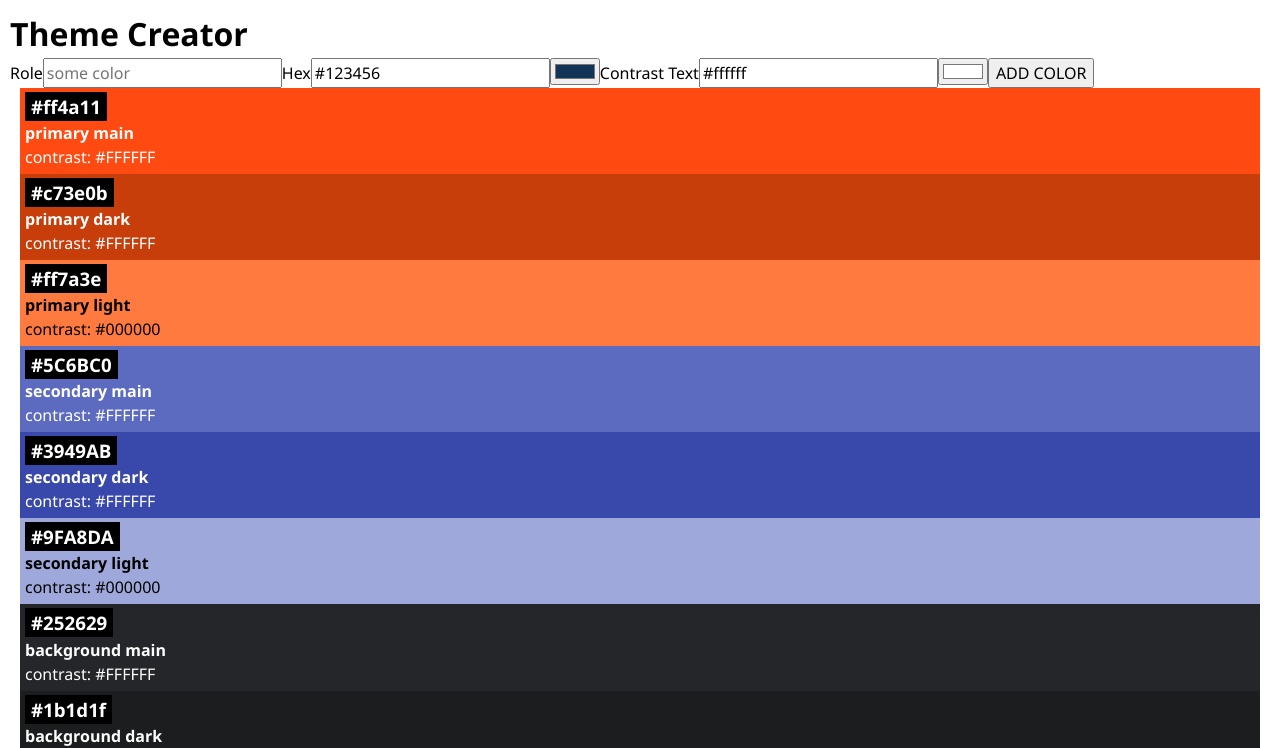
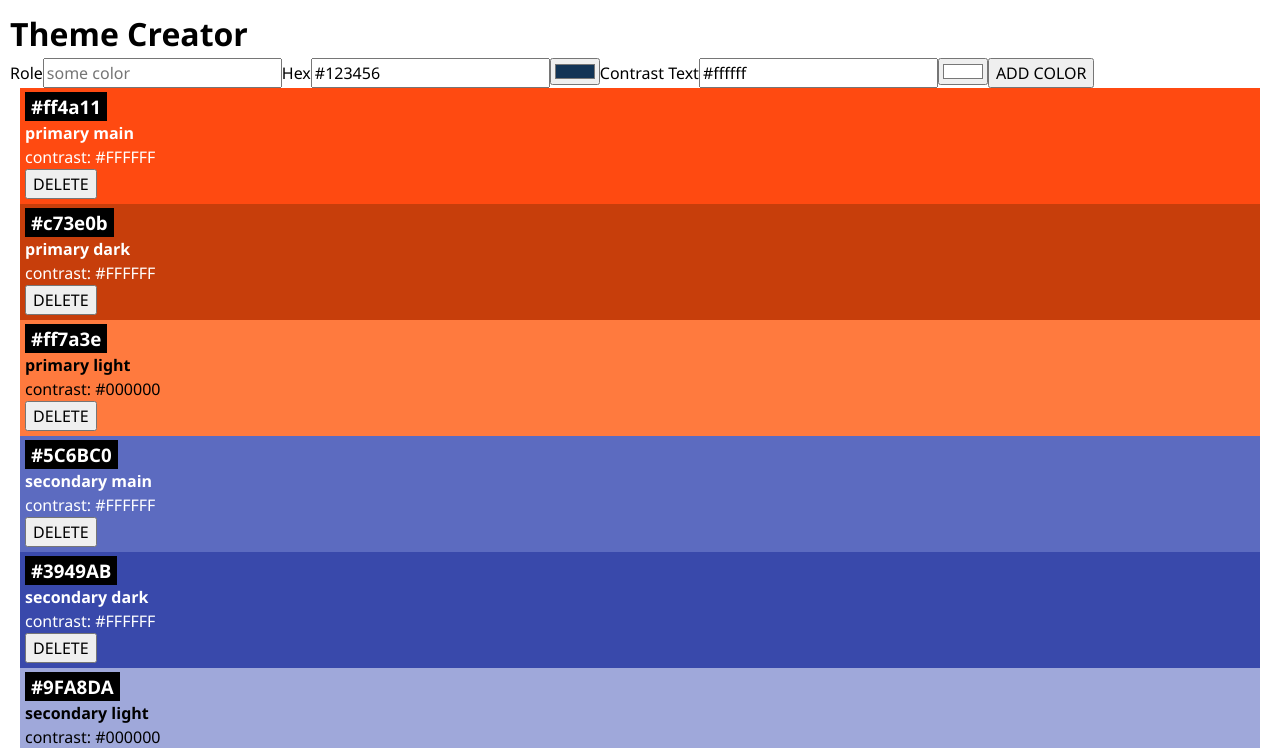
Before and after one commit to EmmaDir/web-react-recap-project, a React (Vite) app: page / in a window 1280 px wide. Shown: the top 748 px of the page. Built offline with nearby package versions, Linux system fonts and the light colour scheme.

Commit message:
add function delete

```diff
--- a/src/App.jsx
+++ b/src/App.jsx
@@ -9,14 +9,26 @@ function App() {
   function handleAddColor(newColor) {
     setColors([newColor, ...colors]);
   }
+  function handleConfirmDelete(idToDelete) {
+    setColors(colors.filter((color) => color.id !== idToDelete));
+  }
 
   return (
     <>
       <h1>Theme Creator</h1>
       <ColorForm onAddColor={handleAddColor} />
       {colors.map((color) => {
-        return <Color key={color.id} color={color} />;
+        return (
+          <Color
+            key={color.id}
+            color={color}
+            onConfirmDelete={handleConfirmDelete}
+          />
+        );
       })}
+      {colors.length === 0 ? (
+        <p className="color-card-highlight">No colors.. start by adding one!</p>
+      ) : null}
     </>
   );
 }
--- a/src/Components/Color/Color.jsx
+++ b/src/Components/Color/Color.jsx
@@ -1,6 +1,17 @@
+import { useState } from "react";
 import "./Color.css";
 
-export default function Color({ color }) {
+export default function Color({ color, onConfirmDelete }) {
+  const [showConfirmation, setShowConfirmation] = useState(false);
+
+  const handleDeleteClick = () => {
+    setShowConfirmation(true);
+  };
+
+  const handleCancelClick = () => {
+    setShowConfirmation(false);
+  };
+
   return (
     <div
       className="color-card"
@@ -12,6 +23,17 @@ export default function Color({ color }) {
       <h3 className="color-card-headline">{color.hex}</h3>
       <h4>{color.role}</h4>
       <p>contrast: {color.contrastText}</p>
+      {!showConfirmation ? (
+        <button type="button" onClick={handleDeleteClick}>
+          DELETE
+        </button>
+      ) : (
+        <div>
+          <p>Really delete?</p>
+          <button onClick={handleCancelClick}>CANCEL</button>
+          <button onClick={() => onConfirmDelete(color.id)}>DELETE</button>
+        </div>
+      )}
     </div>
   );
 }
--- a/src/Components/ColorInput/ColorInput.jsx
+++ b/src/Components/ColorInput/ColorInput.jsx
@@ -37,6 +37,9 @@ export default function ColorInput() {
         value={contrastTextValue}
         onChange={(event) => setContrastTextValue(event.target.value)}
       ></input>
+      {/* {if(colors.length === 0){
+        <p>No colors.. start by adding one!</p>
+      }} */}
     </>
   );
 }
```
